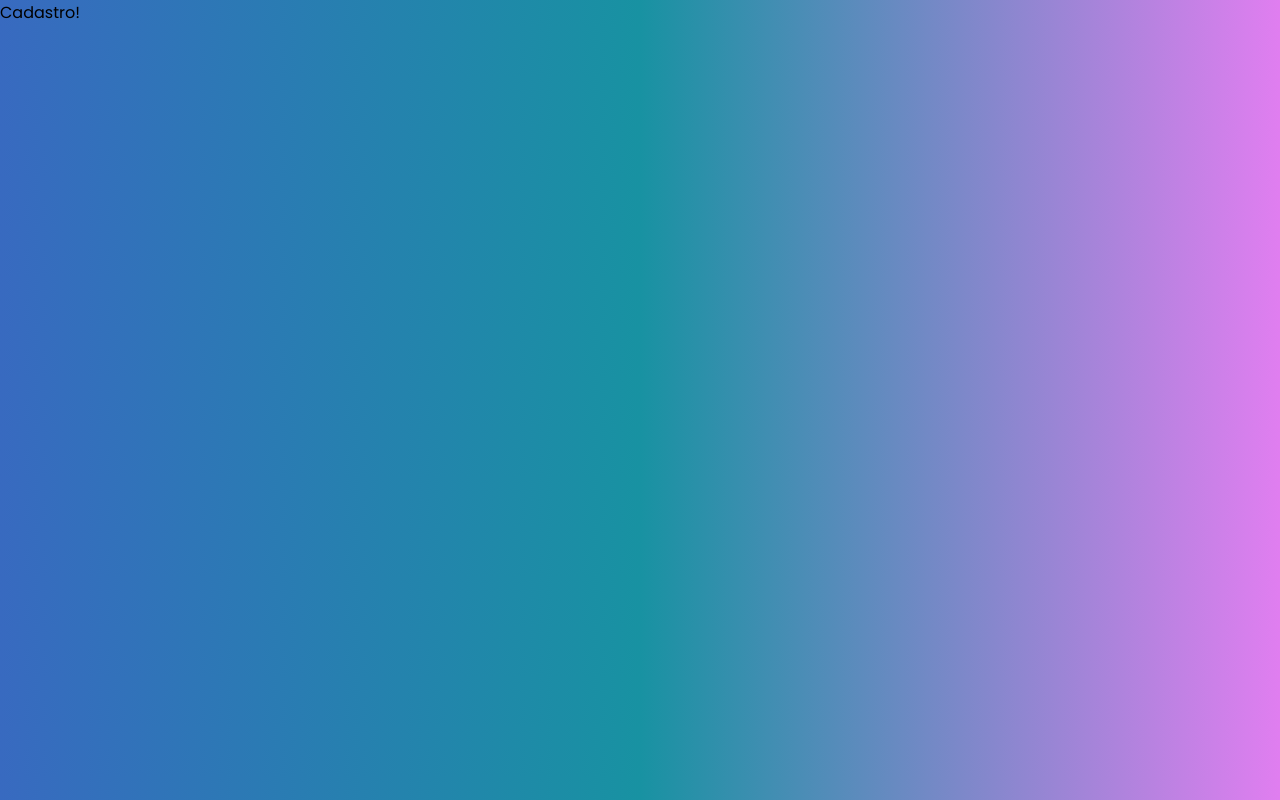
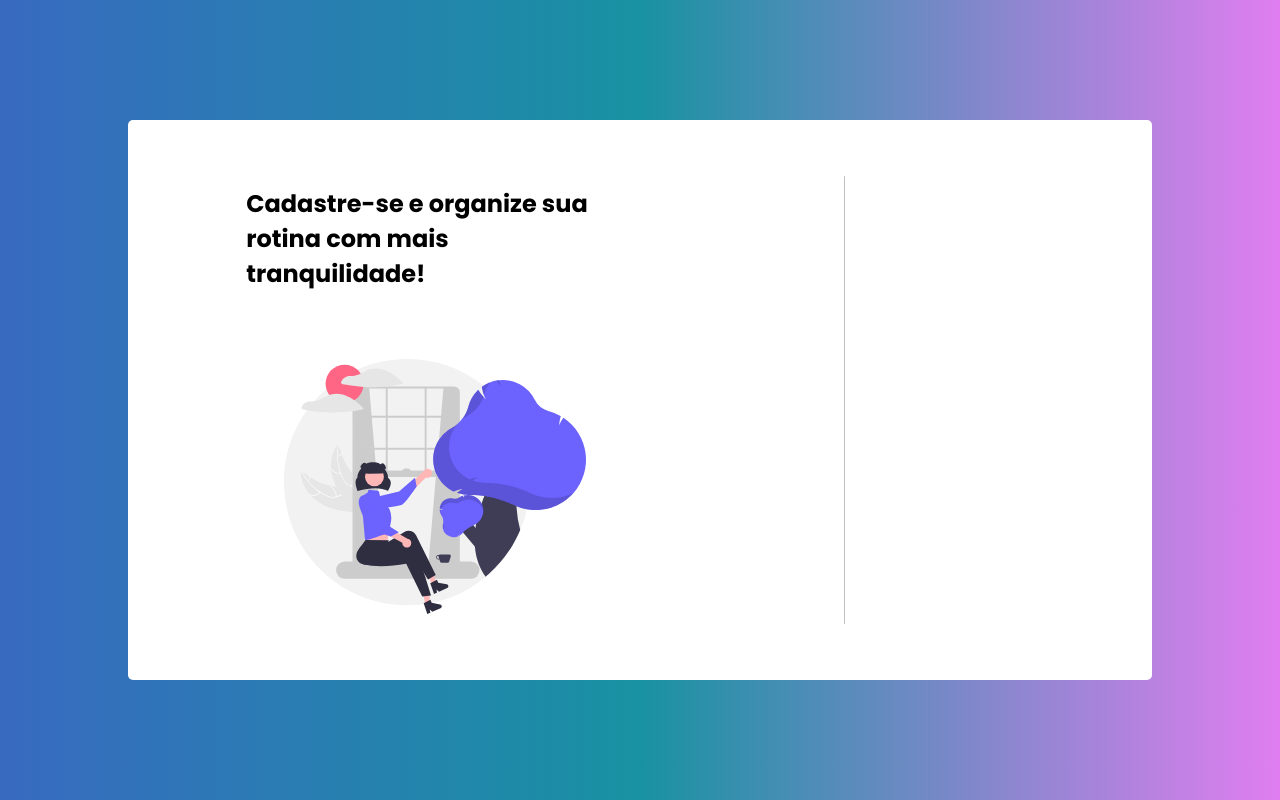
Before and after one commit to AndersonSilva94/desafio-ebytr, a React (Create React App) app in the folder client/: page /cadastro in a window 1280 px wide. Built offline with nearby package versions, Linux system fonts and the light colour scheme.

Commit message:
feat: :rocket: estiliza a página de cadastro/ cria o componente FormCadastro

```diff
--- /dev/null
+++ b/client/src/components/FormCadastro/index.tsx
@@ -0,0 +1,11 @@
+import React from 'react';
+
+function FormCadastro() {
+  return (
+    <div>
+
+    </div>
+  );
+}
+
+export default FormCadastro;
--- a/client/src/pages/Cadastro/index.tsx
+++ b/client/src/pages/Cadastro/index.tsx
@@ -1,10 +1,19 @@
 import React from 'react';
-import { Container } from './styles';
+import { Container, DivImgCadastro, LinhaVertical, Wrapper } from './styles';
+import ImgLogo from '../../assets/welcome.svg';
+import FormCadastro from '../../components/FormCadastro';
 
 function Cadastro() {
   return (
     <Container>
-      Cadastro!
+      <Wrapper>
+        <DivImgCadastro>
+          <h2>Cadastre-se e organize sua rotina com mais tranquilidade!</h2>
+          <img src={ImgLogo} alt="welcome" />
+        </DivImgCadastro>
+        <LinhaVertical />
+        <FormCadastro />
+      </Wrapper>
     </Container>
   );
 }
--- a/client/src/pages/Cadastro/styles.js
+++ b/client/src/pages/Cadastro/styles.js
@@ -1,5 +1,47 @@
 import styled, { css } from 'styled-components';
 
 export const Container = styled.div`
-  ${({ theme }) => css``}
+  ${() => css`
+    display: flex;
+    justify-content: center;
+    align-items: center;
+    height: 100vh;
+  `}
 `;
+
+export const Wrapper = styled.div`
+  ${() => css`
+    display: flex;
+    justify-content: space-around;
+    align-items: center;
+    border-radius: 5px;
+    width: 80vw;
+    height: 35rem;
+    background: white;
+  `}
+`
+
+export const DivImgCadastro = styled.div`
+  ${() => css`
+    width: 40%;
+    height: 100%;
+    display: flex;
+    flex-direction: column;
+    justify-content: space-around;
+    align-items: center;
+    padding: 2rem 1rem;
+
+    img {
+      width: 80%;
+    }
+  `}
+`
+
+export const LinhaVertical = styled.div`
+  ${() => css`
+    width: 1px;
+    background-color: silver;
+    height: 80%;
+    border-radius: 2px;
+  `}
+`
```
Also changed, not shown: client/src/assets/welcome.svg (added), client/src/components/FormCadastro/styles.js (added).
